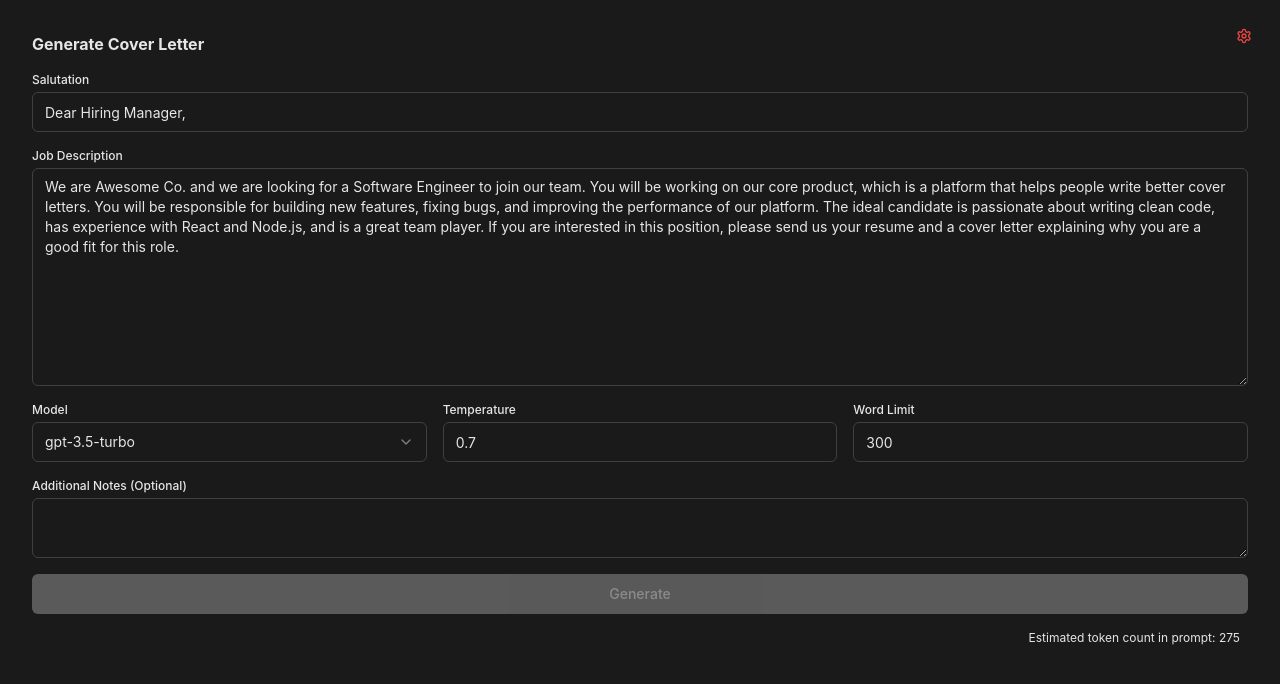
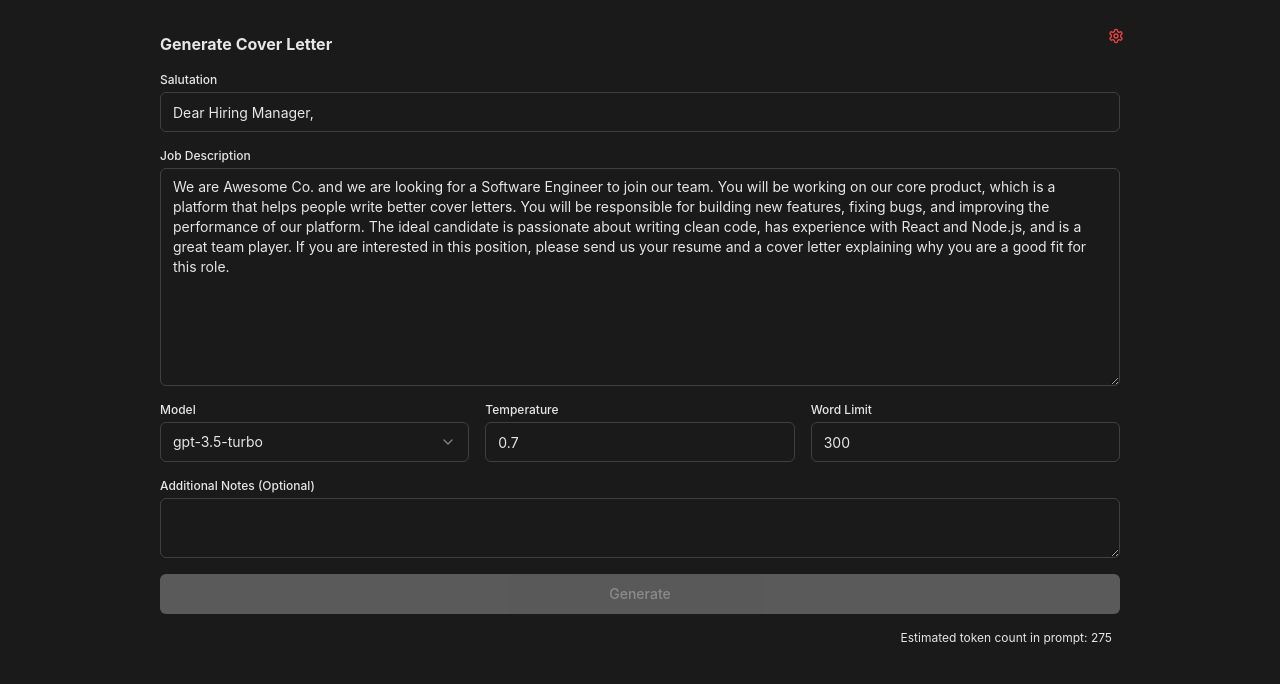
Before and after one commit to josef5/cover-letter-generator-3, a React (Vite) app: page / in a window 1280 px wide. Shown: the top 684 px of the page. Built offline with nearby package versions, Linux system fonts and the light colour scheme.

Commit message:
style: set max width on app

```diff
--- a/src/App.tsx
+++ b/src/App.tsx
@@ -184,8 +184,7 @@ function AppContent() {
 
   return (
     <>
-      {/* TODO: Set max width */}
-      <div className="h-screen w-screen overflow-hidden">
+      <div className="mx-auto h-screen w-screen max-w-5xl overflow-hidden">
         <div
           className={`flex h-full transition-transform duration-500 ease-in-out`}
           style={{
```
